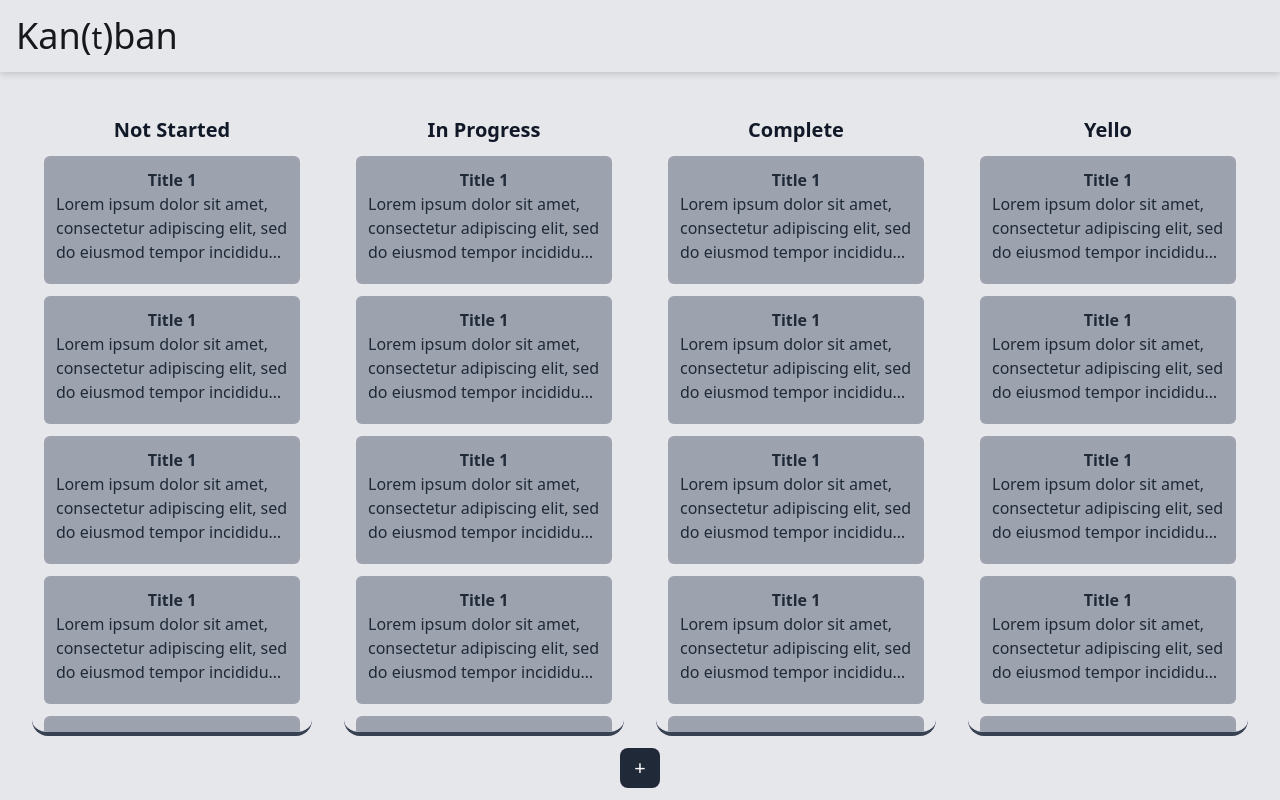
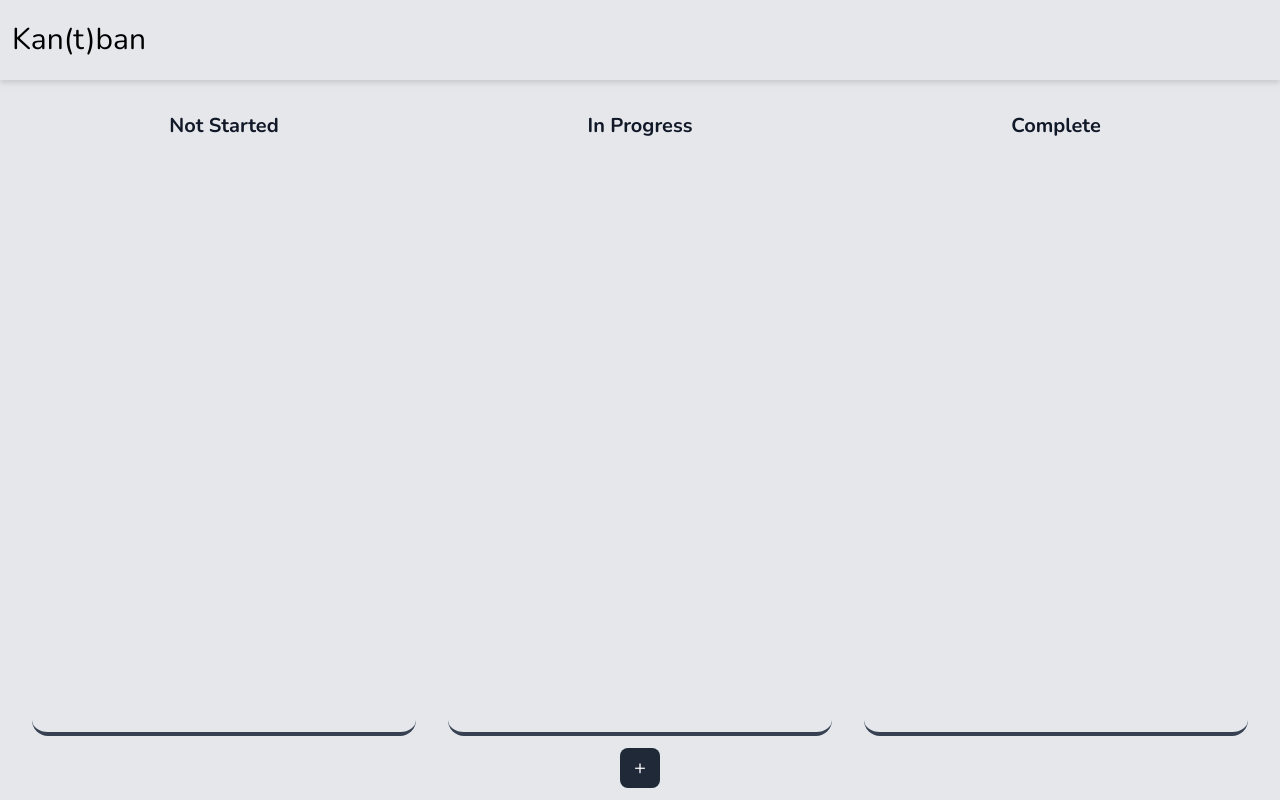
Before and after one commit to tylermeekel/kantban-web-todos, a SvelteKit app: page / in a window 1280 px wide. Built offline with nearby package versions, Linux system fonts and the light colour scheme.

Commit message:
adds creation/removal of todos, adds ability to move todos through boards, cleans up styling

```diff
--- a/src/app.html
+++ b/src/app.html
@@ -3,10 +3,14 @@
 	<head>
 		<meta charset="utf-8" />
 		<link rel="icon" href="%sveltekit.assets%/favicon.png" />
+		<link rel="preconnect" href="https://fonts.googleapis.com">
+		<link rel="preconnect" href="https://fonts.gstatic.com" crossorigin>
+		<link href="https://fonts.googleapis.com/css2?family=Nunito:wght@200;300;400;500;600;700;800;900;1000&display=swap" rel="stylesheet">
 		<meta name="viewport" content="width=device-width" />
 		<style>
 			* {
 				box-sizing: border-box;
+				font-family: 'Nunito', sans-serif;
 			}
 		</style>
 		%sveltekit.head%
--- /dev/null
+++ b/src/classes/Board.ts
@@ -0,0 +1,6 @@
+import type { Todo } from "./Todo"
+
+export type Board = {
+    title: String
+    data: Array<Todo>
+}
--- a/src/classes/Todo.ts
+++ b/src/classes/Todo.ts
@@ -1,17 +1,13 @@
+import type { Board } from "./Board";
+
 export enum TodoState {
     NotStarted,
     InProgress,
-    Done
+    Complete
 }
 
-export class Todo {
+export type Todo = {
     title: string;
     description: string;
     state: TodoState;
-
-    constructor(title: string, description: string, state: TodoState) {
-        this.title = title;
-        this.description = description;
-        this.state = state;
-    }
 }
--- /dev/null
+++ b/src/components/BoardComponent.svelte
@@ -0,0 +1,16 @@
+<script lang="ts">
+    import type { Board } from "src/classes/Board";
+	import TodoComponent from "./TodoComponent.svelte";
+    export let board: Board;
+</script>
+
+<div class="board min-w-fit min-h-96 flex-1 flex flex-col items-center rounded-2xl border-b-4 border-gray-700 overflow-y-scroll gap-3">
+    <h1 class="text-gray-900 text-xl font-bold">
+        {board.title}
+    </h1>
+    <div class="flex flex-col gap-3">
+        {#each board.data as todo}
+            <TodoComponent givenTodo={todo}/>
+        {/each}
+    </div>
+</div>
--- a/src/components/CreateTodo.svelte
+++ b/src/components/CreateTodo.svelte
@@ -1,11 +1,29 @@
 <script lang="ts">
     import showCreateTodoState from "../stores/StateStore";
-    import { slide } from "svelte/transition";
+    import type { Board } from '../classes/Board'
+    import { TodoState } from '../classes/Todo'
+    import boards from "../stores/BoardStore";
+    import { fly, slide } from "svelte/transition";
 
     function closeShowCreateTodo() {
         showCreateTodoState.set(false)
     }
 
+    let boardsData: Board[];
+    let title = ""
+    let desc = ""
+
+    boards.subscribe((data: Board[]) => {
+        boardsData = data;
+    })
+
+    const handleSubmit = () => {
+        if(title.length > 0 && desc.length > 0){
+            boardsData[0].data.push({ title: title, description: desc, state: TodoState.NotStarted})
+            boards.set(boardsData)
+            showCreateTodoState.set(false)
+        }
+    }
 </script>
 
 <div
@@ -21,29 +39,31 @@
     justify-around
     shadow-inner
     shadow-gray-900
-    bg-gray-400"
+    bg-gray-700"
 	style="transform: translate(-50%, -50%);"
     transition:slide
 >
 	<div class="fixed top-2 right-2 h-3 w-3 bg-red-400 text-xs rounded-md cursor-pointer" on:click={closeShowCreateTodo} on:keydown={closeShowCreateTodo}/>
-	<h3 class="text-zinc-900 text-2xl font-bold">Create New Task</h3>
-	<form style="height: 80%; display: flex; flex-direction: column; justify-content: space-evenly;">
-		<h4 class="text-zinc-900">Title</h4>
+	<h3 class="text-gray-400 text-2xl font-bold">Create New Task</h3>
+	<form on:submit|preventDefault={handleSubmit} style="height: 80%; display: flex; flex-direction: column; justify-content: space-evenly;">
+		<h4 class="text-gray-400">Title</h4>
 		<input
 			type="text"
 			name="title"
 			id="titleinput"
 			style="outline: none;"
-			class="p-2 bg-gray-700 text-2xl shadow-inner text-zinc-300 rounded-md shadow-gray-800"
+			class="p-2 bg-gray-800 text-2xl shadow-inner text-zinc-300 rounded-md shadow-gray-900"
+            bind:value={title}
 		/>
 		<!-- svelte-ignore a11y-click-events-have-key-events -->
-		<h4 class="text-zinc-900">Description</h4>
+		<h4 class="text-gray-400">Description</h4>
 		<textarea
 			name=""
 			id=""
 			style="outline: none;"
-			class="p-2 resize-none bg-gray-700 shadow-inner text-lg text-zinc-300 rounded-md shadow-gray-800"
+			class="p-2 resize-none bg-gray-800 shadow-inner text-lg text-zinc-300 rounded-md shadow-gray-900"
+            bind:value={desc}
 		/>
+        <button class="h-6 w-6 rounded-md cursor-pointer bg-emerald-200 text-center mt-3 self-center">+</button>
 	</form>
-	<div class="h-6 w-6 rounded-md cursor-pointer bg-emerald-200 text-center mt-3">+</div>
 </div>
--- a/src/components/TodoComponent.svelte
+++ b/src/components/TodoComponent.svelte
@@ -1,13 +1,65 @@
 <script lang="ts">
-	//import type { Todo } from "src/classes/Todo";
+	import type { Board } from "src/classes/Board";
+	import { TodoState, type Todo } from "../classes/Todo";
+    import boards from "../stores/BoardStore";
 
 
-    //export let data: Todo;
+    export let givenTodo: Todo;
+
+    let boardsData: Board[];
+
+    boards.subscribe((data: Board[]) => {
+        boardsData = data;
+    })
+
+    function removeSelf() {
+        switch(givenTodo.state) {
+            case TodoState.NotStarted:
+                boardsData[0].data.splice(boardsData[0].data.indexOf(givenTodo), 1)
+                break;
+            case TodoState.InProgress:
+                boardsData[1].data.splice(boardsData[1].data.indexOf(givenTodo), 1)
+                break;
+            case TodoState.Complete:
+                boardsData[2].data.splice(boardsData[2].data.indexOf(givenTodo), 1)
+                break;
+        }
+        boards.set(boardsData)
+    }
+
+    function moveToInProgress() {
+        boardsData[0].data.splice(boardsData[0].data.indexOf(givenTodo), 1)
+        boardsData[1].data.push(givenTodo)
+        givenTodo.state = TodoState.InProgress
+        boards.set(boardsData)
+    }
+
+    function moveToCompleted () {
+        boardsData[1].data.splice(boardsData[1].data.indexOf(givenTodo), 1)
+        boardsData[2].data.push(givenTodo)
+        givenTodo.state = TodoState.Complete
+        boards.set(boardsData)
+    }
 </script>
 
-<div class="todo bg-gray-400 rounded-md flex flex-col items-center p-3 min-w-full">
-    <h3 class="text-gray-800 font-black">Title 1</h3>
-    <p class="line-clamp text-gray-800">Lorem ipsum dolor sit amet, consectetur adipiscing elit, sed do eiusmod tempor incididunt ut labore et dolore magna aliqua. Ut enim ad minim veniam, quis nostrud exercitation ullamco laboris nisi ut aliquip ex ea commodo consequat. Duis aute irure dolor in reprehenderit in voluptate velit esse cillum dolore eu fugiat nulla pariatur. Excepteur sint occaecat cupidatat non proident, sunt in culpa qui officia deserunt mollit anim id est laborum.</p>
+<div class="group todo bg-gray-400 rounded-md flex flex-col items-center p-3 min-w-full">
+    <div class="self-end flex gap-2">
+        {#if givenTodo.state == TodoState.NotStarted}
+            <div class="opacity-0 bg-orange-400 p-1 rounded-lg cursor-pointer group-hover:opacity-100" title="Set to In Progress" on:click={moveToInProgress} on:keydown={moveToInProgress}>
+
+            </div>
+        {/if}
+        {#if givenTodo.state == TodoState.InProgress}
+            <div class="opacity-0 bg-green-400 p-1 rounded-lg cursor-pointer group-hover:opacity-100" title="Set to Completed" on:click={moveToCompleted} on:keydown={moveToCompleted}>
+
+            </div>
+        {/if}
+        <div class="opacity-0 bg-red-500 rounded-lg p-1 text-xs cursor-pointer group-hover:opacity-100" on:click={removeSelf} on:keydown={removeSelf} title="Remove Todo">
+        </div>
+    </div>
+    <h3 class="text-gray-800 font-black">{givenTodo.title}</h3>
+    <p class="line-clamp text-gray-800 max-w-full text-base">{givenTodo.description}</p>
+
 </div>
 
 <style>
--- a/src/routes/+page.svelte
+++ b/src/routes/+page.svelte
@@ -1,10 +1,17 @@
 <script lang="ts">
 	import showCreateTodoState from "../stores/StateStore";
+    import boards from '../stores/BoardStore'
     import CreateTodo from "../components/CreateTodo.svelte";
 	import TodoComponent from "../components/TodoComponent.svelte";
+    import type { Board } from "../classes/Board";
+	import BoardComponent from "../components/BoardComponent.svelte";
 
-    let boards = ["Not Started", "In Progress", "Complete", "Yello", "Brello", "Schmello"];
+    let boardsData: Array<Board>;
     let showCreateTodo:boolean;
+
+    boards.subscribe((d: Board[]) => {
+        boardsData = d;
+    })
 
     showCreateTodoState.subscribe(data => { //Pulls data from store to use for visibility of Todo dialogue box
         showCreateTodo = data;
@@ -19,26 +26,13 @@
     <CreateTodo />
 {/if}
 
-<div class="max-h-screen w-screen flex flex-col">
-    <header class="h-20 w-screen bg-gray-200 flex items-center p-4 drop-shadow-md shadow-stone-900">
-        <h1 class="text-4xl text-zinc-900 font-extralight">
-            Kan(<span class="text-3xl">t</span>)ban
-        </h1>
+<div class="h-full w-screen flex flex-col">
+    <header class=" h-20 w-screen bg-gray-200 flex items-center p-1 drop-shadow-md shadow-stone-900">
+        <h1 class="text-3xl ml-2">Kan(t)ban</h1>
     </header>
-    <main class="w-screen bg-gray-200 flex-1 flex gap-8 px-8 pt-8 overflow-x-scroll max-h-min">
-        {#each boards as board}
-            <div class="board min-w-fit max-h-96 flex-1 flex flex-col items-center p-3 rounded-2xl border-b-4 border-gray-700 overflow-y-scroll gap-3">
-                <h1 class="text-gray-900 text-xl font-bold">
-                    {board}
-                </h1>
-                <TodoComponent />
-                <TodoComponent />
-                <TodoComponent />
-                <TodoComponent />
-                <TodoComponent />
-                <TodoComponent />
-                <TodoComponent />
-            </div>
+    <main class="w-screen bg-gray-200 flex-1 flex gap-8 px-8 pt-8 overflow-x-scroll">
+        {#each boardsData as board}
+            <BoardComponent board={board}/>
         {/each}
     </main>
     <div class="bg-gray-200 flex justify-center items-center py-3">
@@ -52,7 +46,4 @@
 
 
 <style>
-    .board {
-        max-height: 100%;
-    }
 </style>
--- /dev/null
+++ b/src/stores/BoardStore.ts
@@ -0,0 +1,12 @@
+//State for default boards
+
+import type { Board } from "../classes/Board"
+import { writable } from "svelte/store"
+import { TodoState, type Todo } from "../classes/Todo"
+
+let board1: Board = {title: "Not Started", data: []}
+let board2: Board = {title: "In Progress", data: []}
+let board3: Board = {title: "Complete", data: []}
+const boards = writable([board1, board2, board3])
+
+export default boards
--- a/src/stores/StateStore.ts
+++ b/src/stores/StateStore.ts
@@ -1,7 +1,10 @@
+import type { Board } from "../classes/Board";
 import { writable } from "svelte/store";
 
 //State for visibility of Todo add box
 const showCreateTodoState = writable(false);
 
+
+
 //Exports
 export default showCreateTodoState;
```
Also changed, not shown: 1 other file (tests, documents, lock files or other folders).
